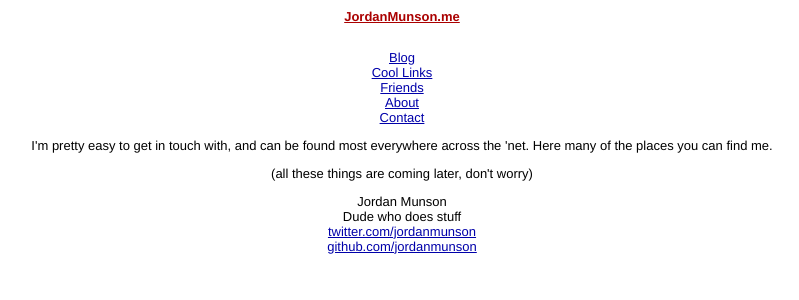
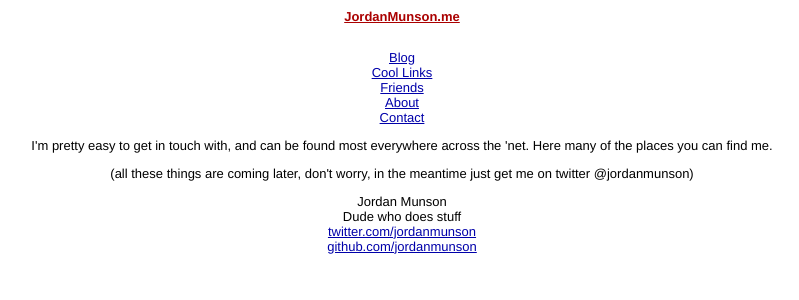
Before and after one commit to jordanmunson/jordanmunson.github.com, a Jekyll site: the page built from contact.html, in a window 1280 px wide. Shown: the top 300 px of the page, without its empty margins (238-1037 px from the left). Built offline with Jekyll 4.4.1, drawn with Linux system fonts in a browser that asks for light colours; nearby versions of some CDN libraries; library files that are not in the unit come from our copies; Markdown is read by kramdown in place of the engine named in the settings.

Commit message:
Updating contact page

```diff
--- a/contact.html
+++ b/contact.html
@@ -7,7 +7,7 @@ title: Jordan Munson's Blog
 
   <p>I'm pretty easy to get in touch with, and can be found most everywhere across the 'net. Here many of the places you can find me.</p>
 
-  <p>(all these things are coming later, don't worry)</p>
+  <p>(all these things are coming later, don't worry, in the meantime just get me on twitter @jordanmunson)</p>
   <!--
 
   Include linked logos for:
```
